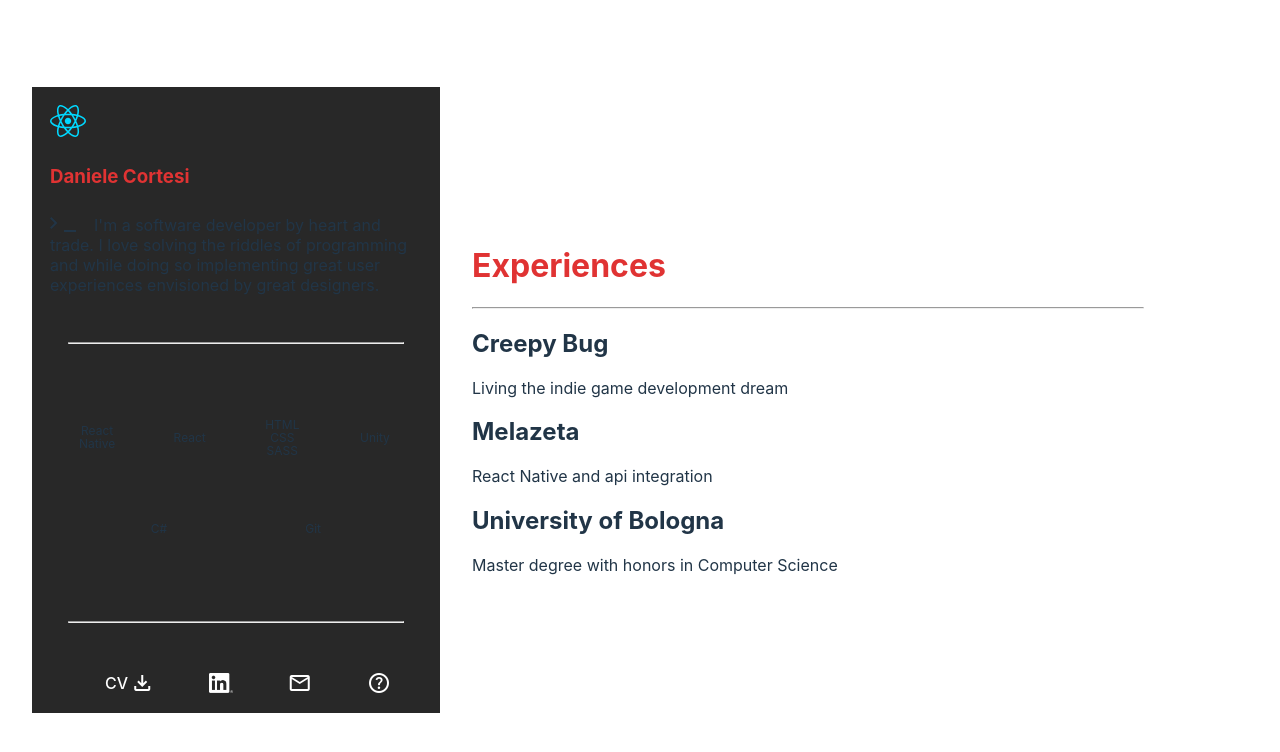
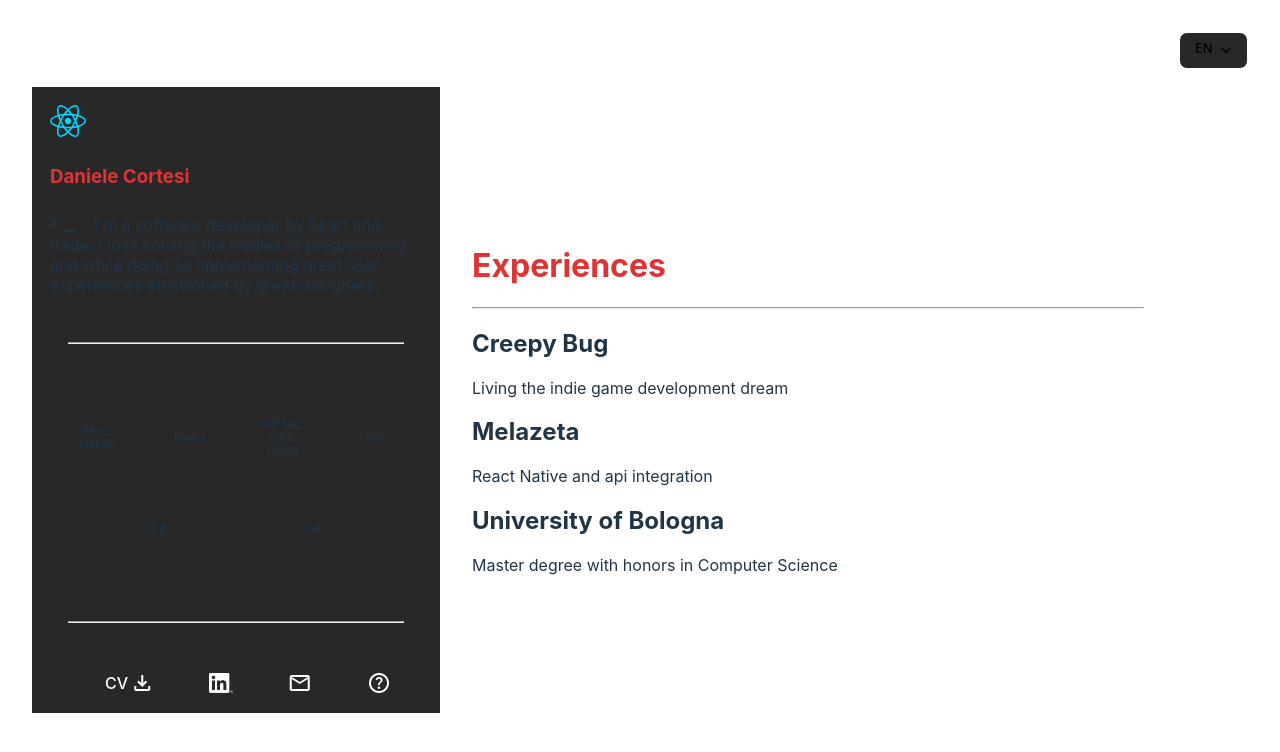
Before and after one commit to Jackaljkdan/webresume, a React (Vite) app: page / in a window 1280 px wide. Shown: the top 752 px of the page. Built offline with nearby package versions, Linux system fonts and the light colour scheme.

Commit message:
Add locale button

```diff
--- a/src/App.scss
+++ b/src/App.scss
@@ -16,3 +16,9 @@
 hr {
     width: 90%;
 }
+
+.locale {
+    position: absolute;
+    top: 2rem;
+    right: 2rem;
+}
--- a/src/App.tsx
+++ b/src/App.tsx
@@ -1,5 +1,6 @@
 import "./App.scss";
 import { Experience } from "./components/Experience";
+import { LocaleButton } from "./components/LocaleButton";
 import { Summary } from "./components/Summary";
 
 function App() {
@@ -7,6 +8,7 @@
         <>
             <Summary />
             <Experience />
+            <LocaleButton className="locale" />
         </>
     );
 }
--- /dev/null
+++ b/src/components/LocaleButton.scss
@@ -0,0 +1,51 @@
+@use '../variables' as v;
+
+.locale-btn-wrapper {
+    display: flex;
+    flex-direction: column;
+
+    font-size: 0.8em;
+    width: fit-content;
+
+    background-color: v.$background-contrast;
+    border-radius: 8px;
+    border: 1px solid #fff;
+    transition: border-color 0.25s;
+
+    &:hover {
+        border-color: v.$accent;
+    }
+
+    button {
+        display: flex;
+        flex-direction: row;
+        justify-content: center;
+        text-transform: uppercase;
+
+        span {
+            margin-right: -4px;
+            margin-left: 4px;
+            font-size: 1.5em;
+            transition: transform 0.25s;
+        }
+
+        &.open {
+            span {
+                transform: rotate(180deg);
+            }
+        }
+
+        &:hover {
+            color: #999
+        }
+    }
+
+    hr {
+        width: 100%;
+        margin: 0 0;
+        padding: 0 0;
+        border-left: 0;
+        border-right: 0;
+        flex: 0;
+    }
+}
--- /dev/null
+++ b/src/components/LocaleButton.tsx
@@ -0,0 +1,48 @@
+import { useState } from "react";
+import classNames from "classnames";
+import { useAtom } from "jotai";
+
+import "./LocaleButton.scss";
+import { localeAtom } from "../localization/LocaleAtom";
+import { locales } from "../localization/Locale";
+
+type Props = {
+    className?: string,
+};
+
+export function LocaleButton(props: Props) {
+    const [locale, setLocale] = useAtom(localeAtom);
+    const [isOpen, setIsOpen] = useState(false);
+
+    return (
+        <div className={classNames(props.className, "locale-btn-wrapper")}>
+            <button
+                className={classNames("locale-btn", {
+                    open: isOpen,
+                })}
+                // onClick=}
+                onClick={() => setIsOpen(value => !value)}
+            >
+                {locale}
+                <span className="material-symbols-outlined">
+                    expand_more
+                </span>
+            </button>
+            {isOpen
+                ? <>
+                    <hr />
+                    {locales.map(el => (
+                        <button onClick={() => {
+                            setLocale(el);
+                            setIsOpen(false);
+                        }}>
+                            {el}
+                        </button>
+                    ))}
+                </>
+                : null
+            }
+        </div >
+
+    );
+}
--- a/src/index.scss
+++ b/src/index.scss
@@ -31,24 +31,13 @@
 }
 
 button {
-    border-radius: 8px;
-    border: 1px solid transparent;
     padding: 0.6em 1.2em;
     font-size: 1em;
     font-weight: 500;
     font-family: inherit;
-    background-color: #1a1a1a;
     cursor: pointer;
-    transition: border-color 0.25s;
-}
-
-button:hover {
-    border-color: #646cff;
-}
-
-button:focus,
-button:focus-visible {
-    outline: 4px auto -webkit-focus-ring-color;
+    background-color: transparent;
+    border: none;
 }
 
 @media (prefers-color-scheme: light) {
@@ -60,8 +49,4 @@
     a:hover {
         color: #747bff;
     }
-
-    button {
-        background-color: #f9f9f9;
-    }
 }
--- a/src/localization/Locale.ts
+++ b/src/localization/Locale.ts
@@ -1,6 +1,8 @@
 import strings from "./LocalizedStrings";
 
 export type Locale = keyof typeof strings;
+
+export const locales = Object.keys(strings) as Locale[];
 
 export function getBrowserLocale(): Locale {
     // https://stackoverflow.com/questions/8199760/how-to-get-the-browser-language-using-javascript/8199791#8199791
```
